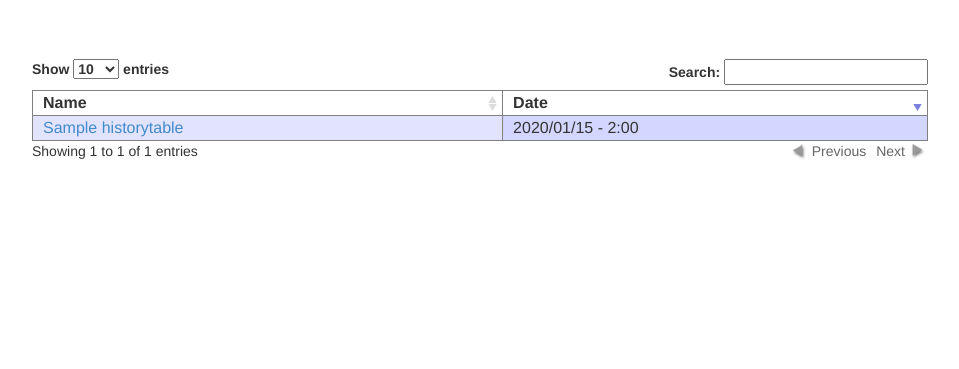
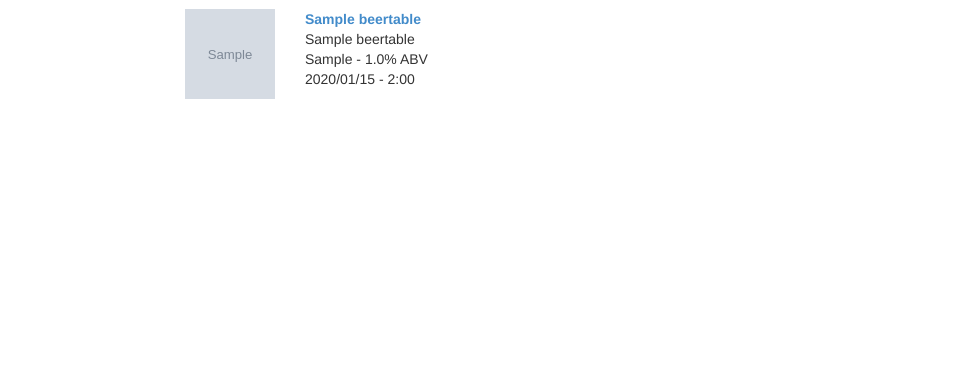
Before and after one commit to marshall91/beerstock, a Django app: page /beers/history_index/ in a window 1280 px wide. Shown: the part 51-420 px from the top of the page, without its empty margins (160-1119 px from the left). Run offline with Django 3.2, Linux system fonts and the light colour scheme; a user stored in the database is signed in; tables that the repository leaves empty hold one stand-in row (values such as "Sample post"); grey boxes marked "Sample" are stand-in pictures; parts of the project's set-up code (start-up, migrations or seed data) failed here and were passed over; some libraries are stand-ins or nearby versions.

Commit message:
updated the history view

```diff
--- a/beers/views.py
+++ b/beers/views.py
@@ -88,9 +88,16 @@ def stock_index(request):
 
 @login_required
 def history_index(request):
-    all_beer_list = HistoryTable.objects.filter(owner=request.user).order_by('-timestamp')
+    user_history = HistoryTable.objects.filter(owner=request.user).order_by('-timestamp')
+    all_data_list = {}
+    count = 0
+    for history in user_history:
+        beer = BeerTable.objects.get(untappdId=history.untappdId)
+        all_data_list[count] = {'history': history, 'beer': beer}
+        count += 1
+
     context = Context({
-        'all_beer_list': all_beer_list,
+        'all_data_list': all_data_list,
         'user': request.user,
     })
     return render(request, 'beers/history_index.html', context)
--- a/templates/beers/history_index.html
+++ b/templates/beers/history_index.html
@@ -4,20 +4,28 @@
 {% include "layouts/toolbar.html" %}
 
 <body >
-{% if all_beer_list %}
-	<table border="1" align="center" id='histTable'>
-		<thead>
-			<td><b>Name</b></td>
-			<td><b>Date</b></td>
-		</thead>
-	{% for beer in all_beer_list %}
-		<tr>
-			<td><a href="/beers/update_beer/{{ beer.untappdId }}/">{{ beer.beerName }}</a></td>
-			<td>{{ beer.timestamp | date:"Y/m/d - G:i" }}
-		</tr>
-	{% endfor %}
-	</table>
-{% else %}
-	<p align="center">No beers are available.</p>
-{% endif %}
+    <div class="container">
+        <div class="col-md-2"></div>
+        <div class="col-md-6">
+            {% if all_data_list %}
+                {% for key, entry in all_data_list.items %}
+                    <div class="row">
+                        <div class="col-md-4">
+                            <img src={{ entry.beer.imgUrl }} height=90px width=90px class="beer-logo">
+                        </div>
+                        <div class="col-md-8">
+                            <p>
+                                <a href="/beers/update_beer/{{ entry.beer.untappdId }}"><strong>{{ entry.beer.name }}</strong></a><br>
+                                {{ entry.beer.breweryName }}<br>
+                                {{ entry.beer.style }} - {{ entry.beer.abv }}% ABV<br>
+                                {{ entry.history.timestamp | date:"Y/m/d - G:i" }}
+                            </p>
+                        </div>
+                    </div>
+	            {% endfor %}
+            {% else %}
+	            <p align="center">No beers are available.</p>
+            {% endif %}
+        </div>
+    </div>
 </body>
```
